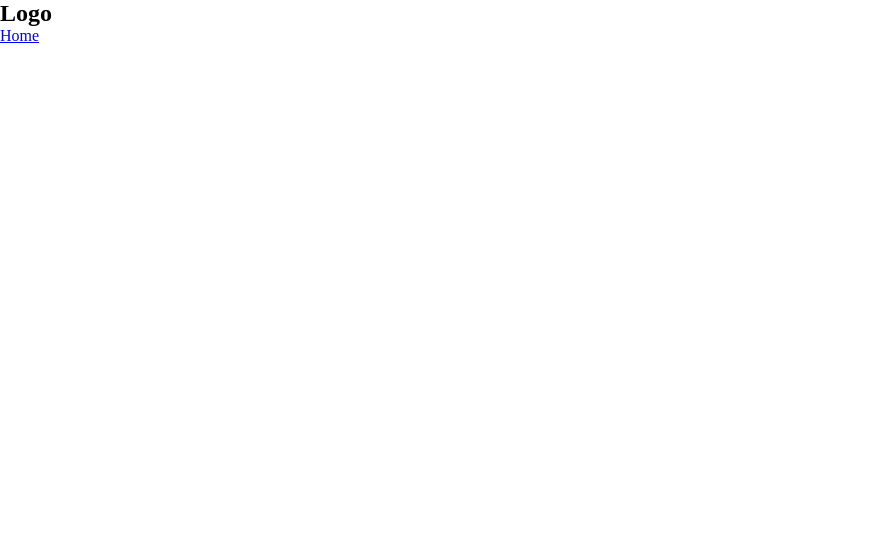
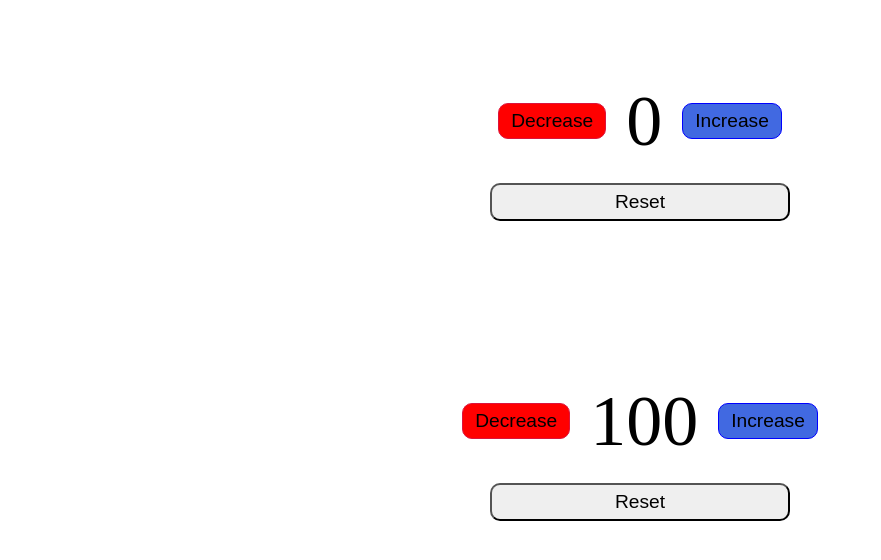
Before and after one commit to Sapeiidw/TugasAkhir, a Next.js app: page / in a window 1280 px wide. Shown: the top 560 px of the page, without its empty margins (0-881 px from the left). Built offline with nearby package versions, Linux system fonts and the light colour scheme.

Commit message:
update halaman index

```diff
--- a/pages/index.tsx
+++ b/pages/index.tsx
@@ -1,6 +1,6 @@
 import type { NextPage } from 'next'
 import Head from 'next/head'
-import ButtonSwitchTheme from '../components/buttonSwitchTheme'
+import Counter from '../components/Counter'
 
 const Home: NextPage = () => {
   return (
@@ -10,12 +10,8 @@ const Home: NextPage = () => {
         <meta name="description" content="Generated by create next app" />
         <link rel="icon" href="/favicon.ico" />
       </Head>
-      <nav className='flex px-4'>
-        <h1>Logo</h1>
-        <div className="ml-auto">
-          <a href="/" className="font-bold text-blue-500 capitalize">Home</a>
-        </div>
-      </nav>
+      <Counter />
+      <Counter defaultValue={100}/>
     </>
 
 
```
